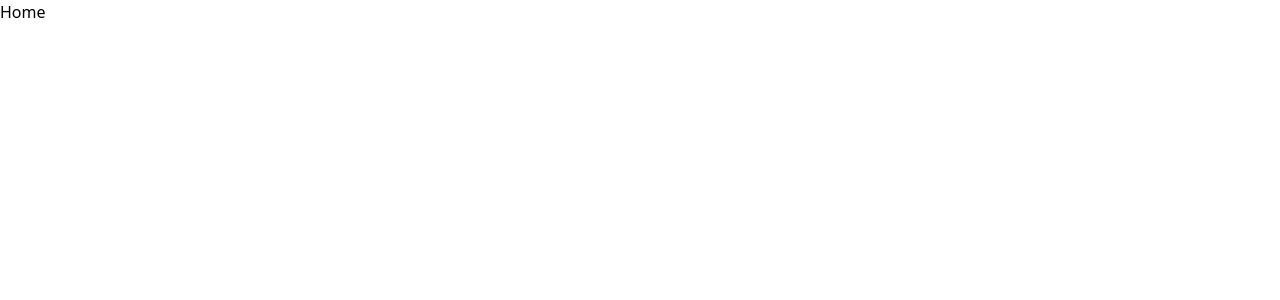
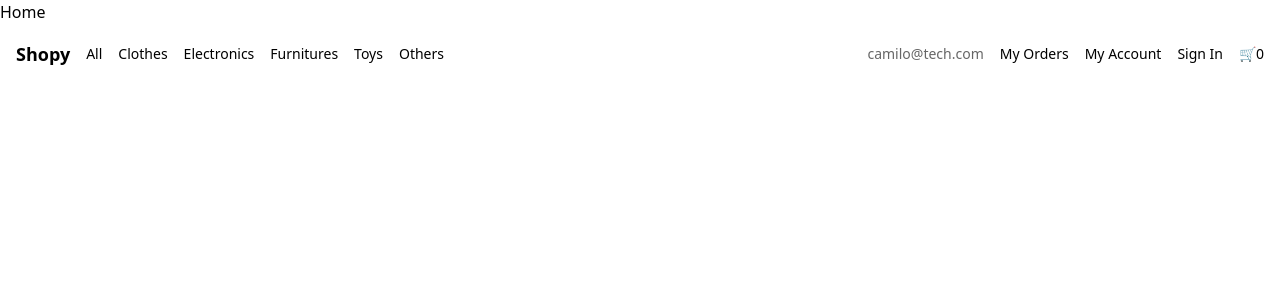
Before and after one commit to codigo-natural/ecomerse-shop, a React (Vite) app: page / in a window 1280 px wide. Shown: the top 300 px of the page. Built offline with nearby package versions, Linux system fonts and the light colour scheme.

Commit message:
Componente Navbar

```diff
--- /dev/null
+++ b/src/Components/Navbar/index.jsx
@@ -0,0 +1,72 @@
+import { NavLink } from "react-router-dom"
+
+export const Navbar = () => {
+  const activeStyle = 'underline underline-offset-4'
+
+  return (
+    <nav className="flex justify-between items-center p-4 fixed z-10 w-full bg-white text-sm">
+      <ul className="flex items-center gap-4">
+        <li className="font-bold text-lg">
+          <NavLink to="/">
+            Shopy
+          </NavLink>
+        </li>
+        <li>
+          <NavLink to="/all" className={({ isActive }) =>
+            isActive ? activeStyle : undefined
+          }>All</NavLink>
+        </li>
+        <li>
+          <NavLink to="/clothes" className={({ isActive }) =>
+            isActive ? activeStyle : undefined
+          }>Clothes</NavLink>
+        </li>
+        <li>
+          <NavLink to="/electronics" className={({ isActive }) =>
+            isActive ? activeStyle : undefined
+          }>Electronics</NavLink>
+        </li>
+        <li>
+          <NavLink to="/furnitures" className={({ isActive }) =>
+            isActive ? activeStyle : undefined
+          }>Furnitures</NavLink>
+        </li>
+        <li>
+          <NavLink to="/toys" className={({ isActive }) =>
+            isActive ? activeStyle : undefined
+          }>Toys</NavLink>
+        </li>
+        <li>
+          <NavLink to="/others" className={({ isActive }) =>
+            isActive ? activeStyle : undefined
+          }>Others</NavLink>
+        </li>
+      </ul>
+      <ul className="flex items-center gap-4">
+        <li className="text-black/60">
+          camilo@tech.com
+        </li>
+        <li>
+          <NavLink to="/my-orders" className={({ isActive }) =>
+            isActive ? activeStyle : undefined
+          }>My Orders</NavLink>
+        </li>
+        <li>
+          <NavLink to="/my-account" className={({ isActive }) =>
+            isActive ? activeStyle : undefined
+          }>My Account</NavLink>
+        </li>
+        <li>
+          <NavLink to="/sign-in" className={({ isActive }) =>
+            isActive ? activeStyle : undefined
+          }>Sign In</NavLink>
+        </li>
+        <li>
+          <NavLink to="/fornitures" className={({ isActive }) =>
+            isActive ? activeStyle : undefined
+          }>🛒0</NavLink>
+        </li>
+      </ul>
+    </nav>
+  )
+}
--- a/src/pages/App/index.jsx
+++ b/src/pages/App/index.jsx
@@ -5,6 +5,7 @@ import { MyOrder } from '../MyOrder'
 import { MyOrders } from '../MyOrders'
 import { SignIn } from '../SignIn'
 import { NotFound } from '../NotFound'
+import { Navbar } from '../../Components/Navbar'
 import './App.css'
 
 const AppRoutes = () => {
@@ -24,6 +25,7 @@ export const App = () => {
     <>
       <BrowserRouter>
         <AppRoutes />
+        <Navbar />
       </BrowserRouter>
     </>
   )
--- a/src/pages/MyOrders/index.jsx
+++ b/src/pages/MyOrders/index.jsx
@@ -1,5 +1,5 @@
 export const MyOrders = () => {
   return (
-    <div>My Orders</div>
+    <div></div>
   )
 }
```
